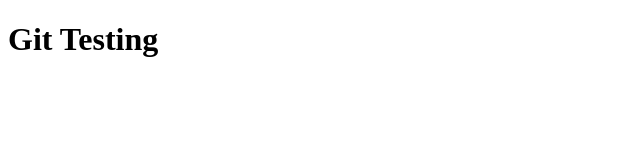
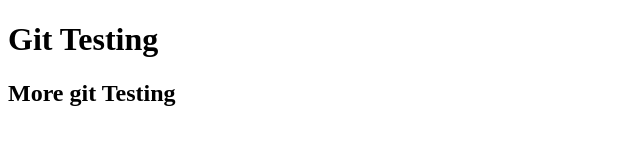
Before and after one commit to justinv416/my-first-git-bb, a plain HTML site: page index.html in a window 1280 px wide. Shown: the whole page, without its empty margins (0-640 px from the left). Drawn offline with Linux system fonts and the light colour scheme.

Commit message:
added h2 tag

```diff
--- a/index.html
+++ b/index.html
@@ -9,6 +9,7 @@
 <body>
 
     <h1>Git Testing</h1>
+    <h2>More git Testing</h2>
 
 </body>
 </html>
```
